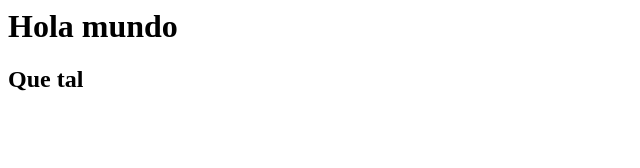
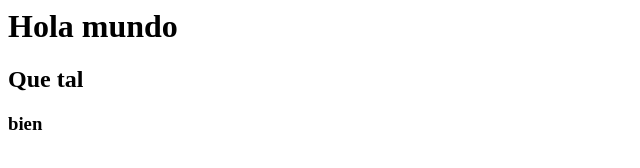
Before and after one commit to SZRALVARO/practica-1, a plain HTML site: page index.html in a window 1280 px wide. Shown: the full height of the page, 0-640 px from the left. Drawn offline with Linux system fonts and the light colour scheme.

Commit message:
Update index.html

```diff
--- a/index.html
+++ b/index.html
@@ -5,5 +5,6 @@
     <body>
         <h1>Hola mundo</h1>
         <h2>Que tal</h2>
+        <h3>bien</h3>
     </body>
 </html>
```
